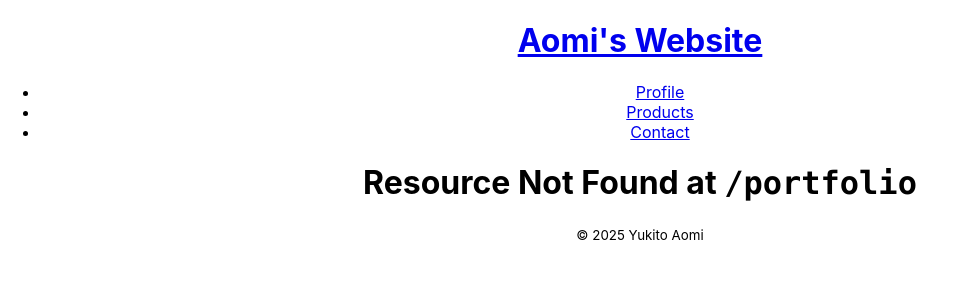
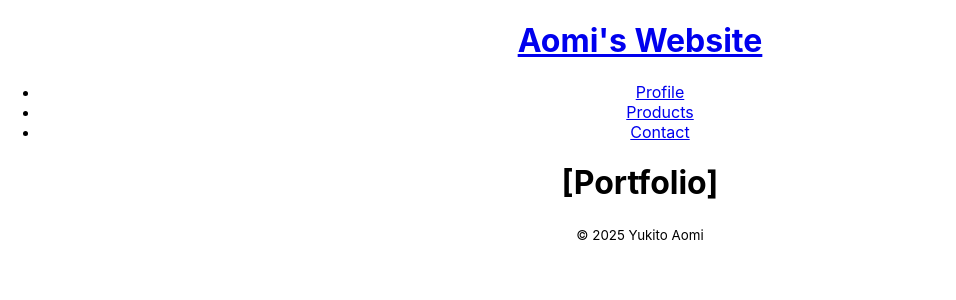
Before and after one commit to Yukito-Aomi/yukito-aomi.github.io, a React (Create React App) app: page /portfolio in a window 1280 px wide. Before the commit this address had no page. Shown: the top 300 px of the page, without its empty margins (0-956 px from the left). Built offline with nearby package versions, Linux system fonts and the light colour scheme.

Commit message:
feat: add Portfolio component

```diff
--- a/src/App.js
+++ b/src/App.js
@@ -6,6 +6,7 @@ import { Home } from './components/pages/Home'
 import { Profile } from './components/pages/Profile';
 import { Products } from './components/pages/Products';
 import { Contact } from './components/pages/Contact';
+import { Portfolio } from './components/pages/Portfolio';
 import { Whoops404 } from './components/pages/Whoops404';
 import logo from './logo.svg';
 import './App.css';
@@ -28,6 +29,10 @@ function App() {
           path="/contact"
           element={<Contact />}
         />
+        <Route
+          path="/portfolio"
+          element={<Portfolio />}
+        />
         <Route path="*" element={<Whoops404 />} />
       </Routes>
       <Footer />
--- /dev/null
+++ b/src/components/pages/Portfolio.js
@@ -0,0 +1,9 @@
+import React from 'react';
+
+export function Portfolio() {
+  return (
+    <div>
+      <h1>[Portfolio]</h1>
+    </div>
+  );
+}
```
